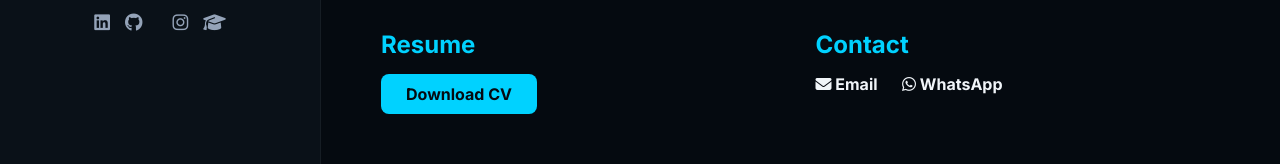
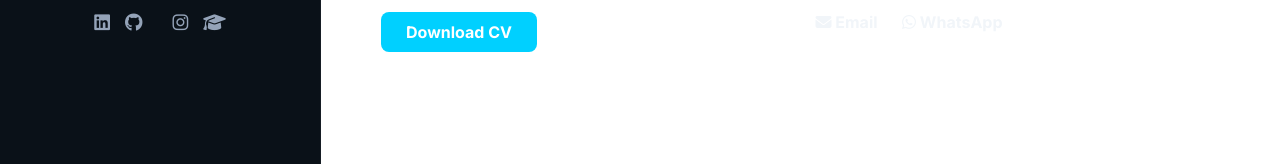
Before and after one commit to m-umair-habib/portfolio, a plain HTML site: page index.html in a window 1280 px wide. Shown: the part 634-798 px from the top of the page. Drawn offline with nearby package versions, Linux system fonts and the light colour scheme.

Commit message:
changes to bg

```diff
--- a/css/style.css
+++ b/css/style.css
@@ -1,6 +1,6 @@
 :root {
-    --primary: #00d2ff;
-    --bg-dark: #050a10;
+    --primary: hsl(191, 100%, 50%);
+    --bg-light: #ffffff;
     --sidebar-bg: #0a1118;
     --text-main: #f1f5f9;
     --text-dim: #94a3b8;
@@ -13,7 +13,7 @@ html, body {
     height: 100vh;
     width: 100vw;
     overflow: hidden; /* This removes the scrollbar */
-    background-color: var(--bg-dark);
+    background-color: var(--bg-light);
     font-family: 'Inter', sans-serif;
 }
 
@@ -149,7 +149,7 @@ h2 {
 .btn {
     display: inline-block;
     background: var(--primary);
-    color: var(--bg-dark);
+    color: var(--bg-light);
     padding: 10px 25px;
     text-decoration: none;
     border-radius: 8px;
--- a/index.html
+++ b/index.html
@@ -4,6 +4,11 @@
     <meta charset="UTF-8">
     <meta name="viewport" content="width=device-width, initial-scale=1.0">
     <title>Muhammad Umair Habib - Portfolio</title>
+    <style>
+        section{
+            height: 100vh;
+        }
+    </style>
     <link href="https://fonts.googleapis.com/css2?family=Inter:wght@400;700&family=Montserrat:wght@800&display=swap" rel="stylesheet">
     <link rel="stylesheet" href="https://cdnjs.cloudflare.com/ajax/libs/font-awesome/6.4.0/css/all.min.css">
     <link href="https://cdnjs.cloudflare.com/ajax/libs/aos/2.3.4/aos.css" rel="stylesheet">
```
